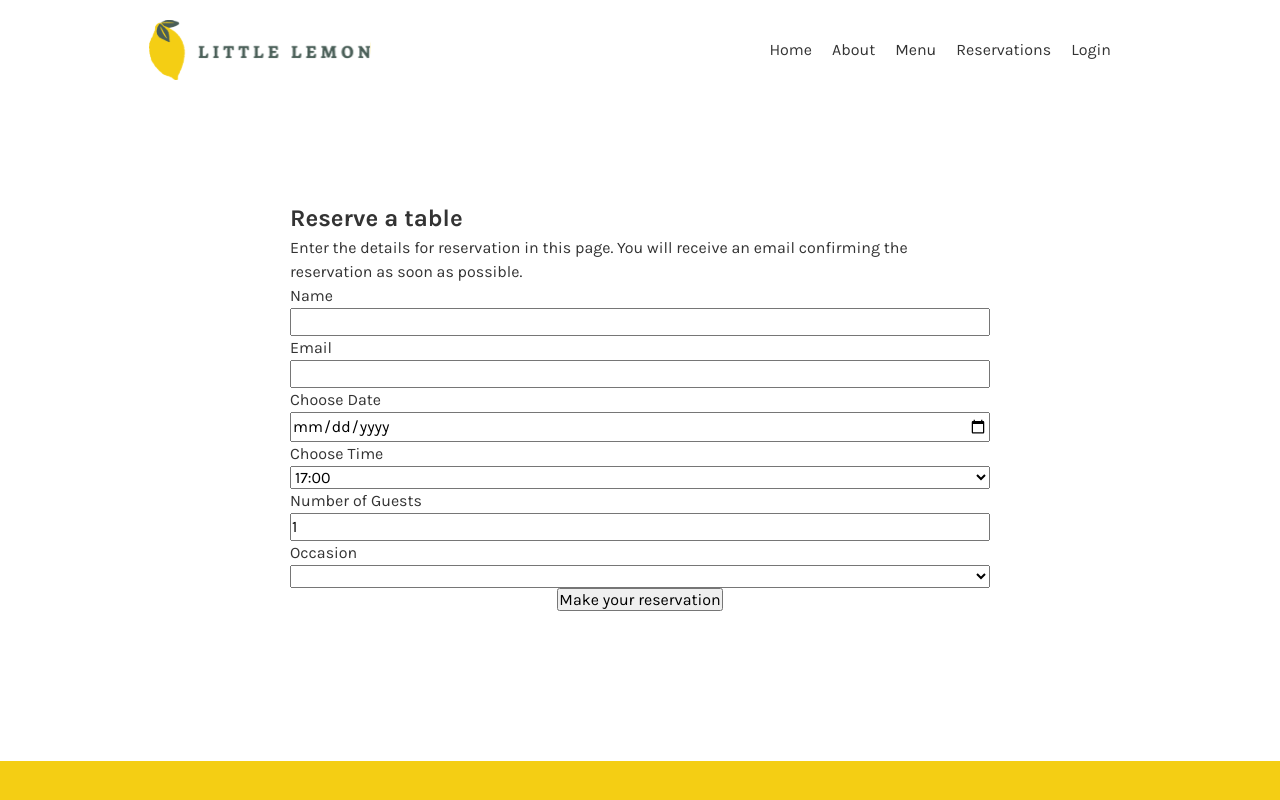
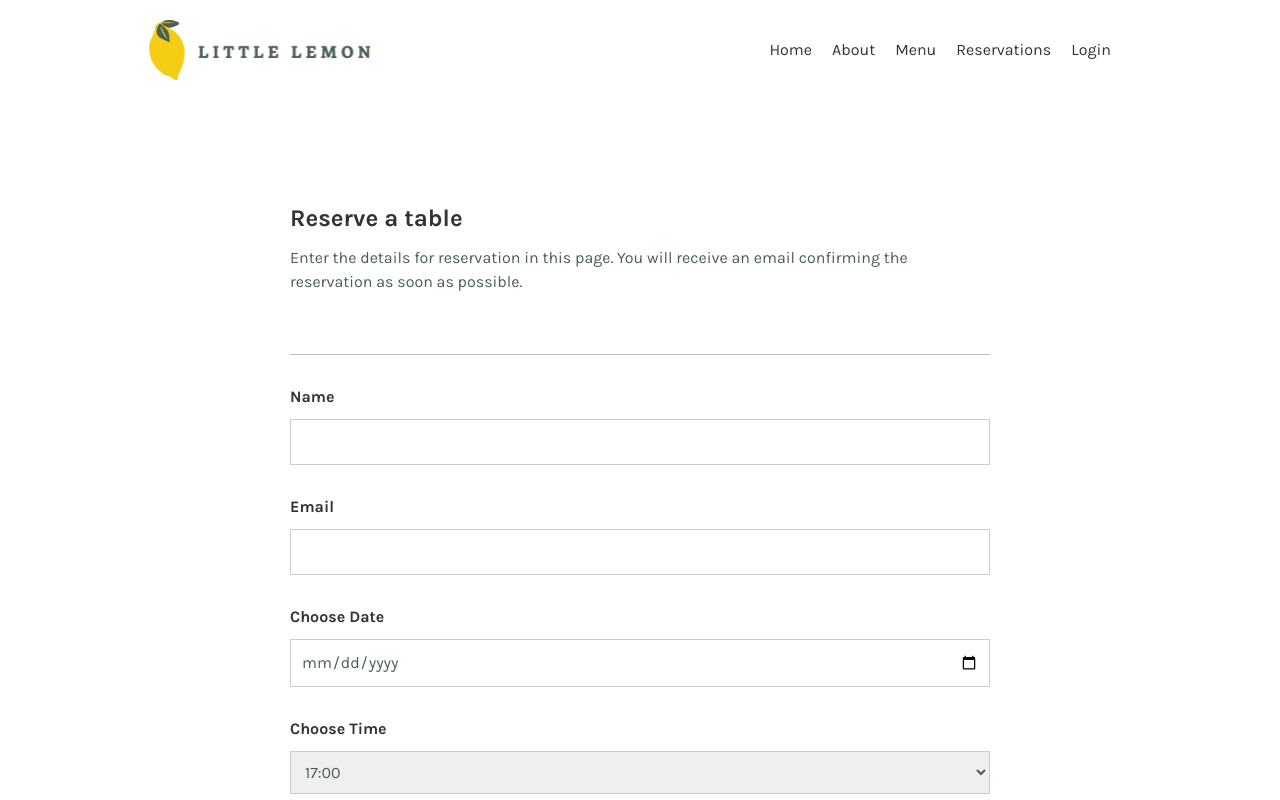
Before and after one commit to kevinsilva/little-lemon, a React (Create React App) app: page /booking in a window 1280 px wide. Shown: the top 800 px of the page. Built offline with nearby package versions, Linux system fonts and the light colour scheme; a web font is replaced by a local one.

Commit message:
adds form styles

```diff
--- a/src/components/BookingForm.js
+++ b/src/components/BookingForm.js
@@ -117,6 +117,7 @@ function BookingForm() {
           </select>
         </div>
         <input
+          className="primary-button primary-button--yellow"
           type="submit"
           value="Make your reservation"
           aria-label="submit reservation button"
--- a/src/index.css
+++ b/src/index.css
@@ -7,6 +7,8 @@
   --color-secondary-2: rgb(251, 218, 187);
   --color-highlight-1: rgb(237, 239, 238);
   --color-highlight-2: rgb(51, 51, 51);
+  --color-highlight-3: rgb(204, 204, 204);
+  --color-highlight-4: rgb(190, 190, 190);
 
   /* --type-title: 40pt;
   --type-lead: 18pt;
--- a/src/styles/BookingForm.css
+++ b/src/styles/BookingForm.css
@@ -1,6 +1,5 @@
 .form-container {
   display: flex;
-
   justify-content: center;
   flex-grow: 1;
   margin-bottom: 15rem;
@@ -19,9 +18,14 @@
 }
 
 .form-title {
+  margin-bottom: 1rem;
 }
 
 .form-description {
+  color: var(--color-primary-1);
+  margin-bottom: 3rem;
+  padding-bottom: 6rem;
+  border-bottom: 1px solid var(--color-highlight-4);
 }
 
 .input-container {
@@ -29,3 +33,26 @@
   flex-direction: column;
   width: 100%;
 }
+
+.input-container label {
+  font-weight: 700;
+  margin-bottom: 1rem;
+}
+
+.input-container input,
+.input-container select {
+  color: var(--color-primary-1);
+  margin-bottom: 3rem;
+  padding: 1rem;
+  border: 1px solid var(--color-highlight-3);
+}
+
+.input-container input:focus,
+.input-container select:focus {
+  border: 1px solid var(--color-highlight-2);
+  outline: none;
+}
+
+.form .primary-button {
+  margin-top: 3rem;
+}
```
